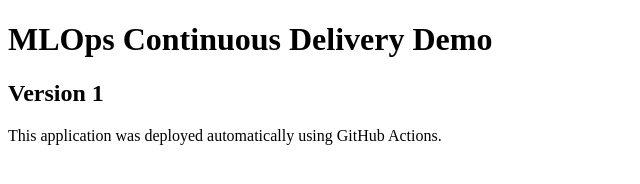
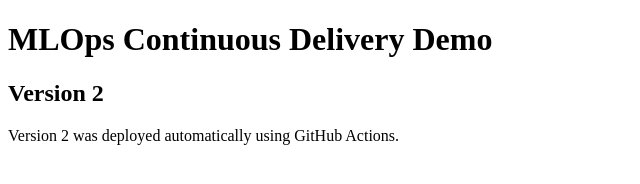
Before and after one commit to srujanaG96/cd_demo, a plain HTML site: page index.html in a window 1280 px wide. Shown: the whole page, without its empty margins (0-640 px from the left). Drawn offline with Linux system fonts and the light colour scheme.

Commit message:
Update application to Version 2

```diff
--- a/index.html
+++ b/index.html
@@ -3,7 +3,7 @@
 <head><title>MLOps CD Demo</title></head>
 <body>
   <h1>MLOps Continuous Delivery Demo</h1>
-  <h2>Version 1</h2>
-  <p>This application was deployed automatically using GitHub Actions.</p>
+  <h2>Version 2</h2>
+  <p>Version 2 was deployed automatically using GitHub Actions.</p>
 </body>
 </html>
```
